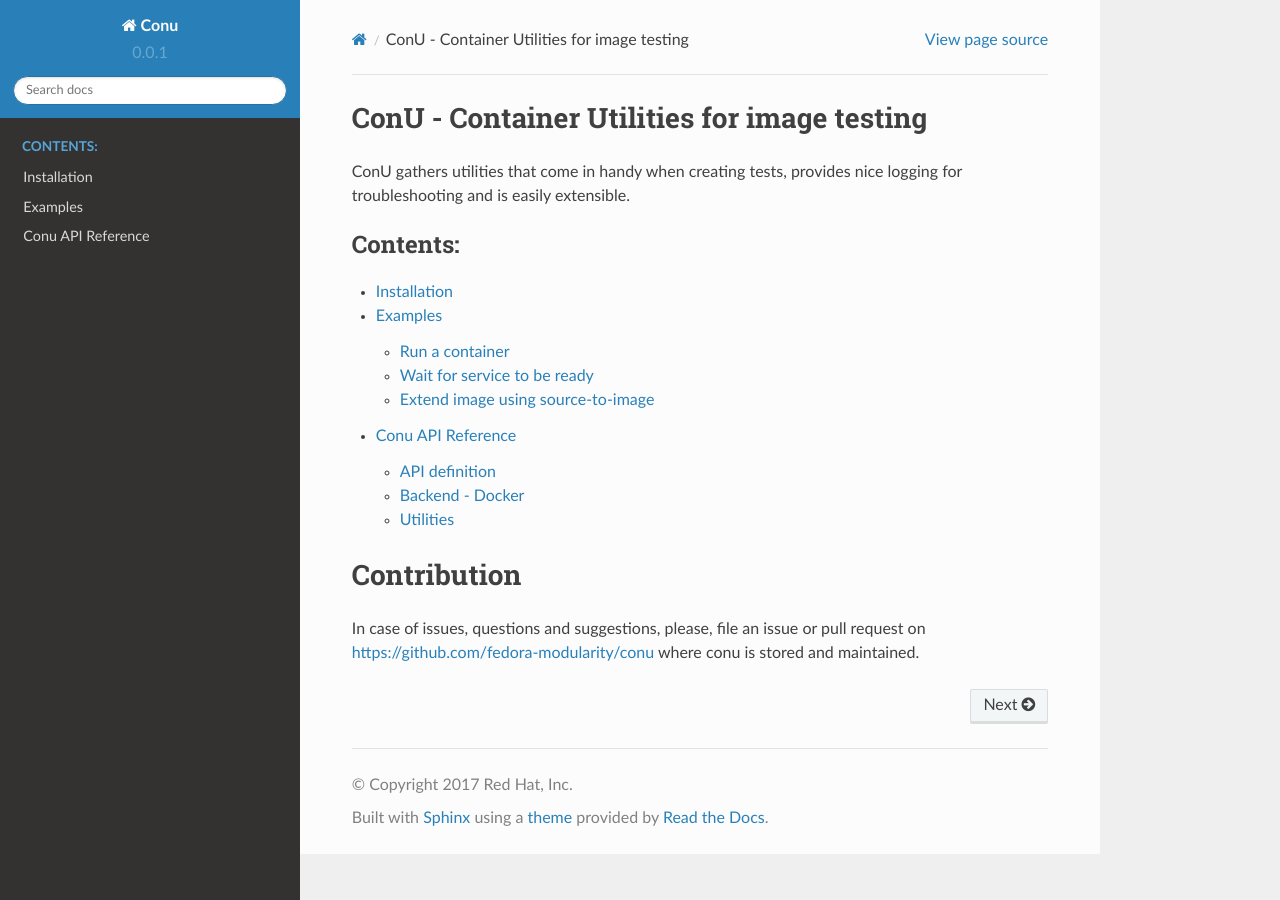
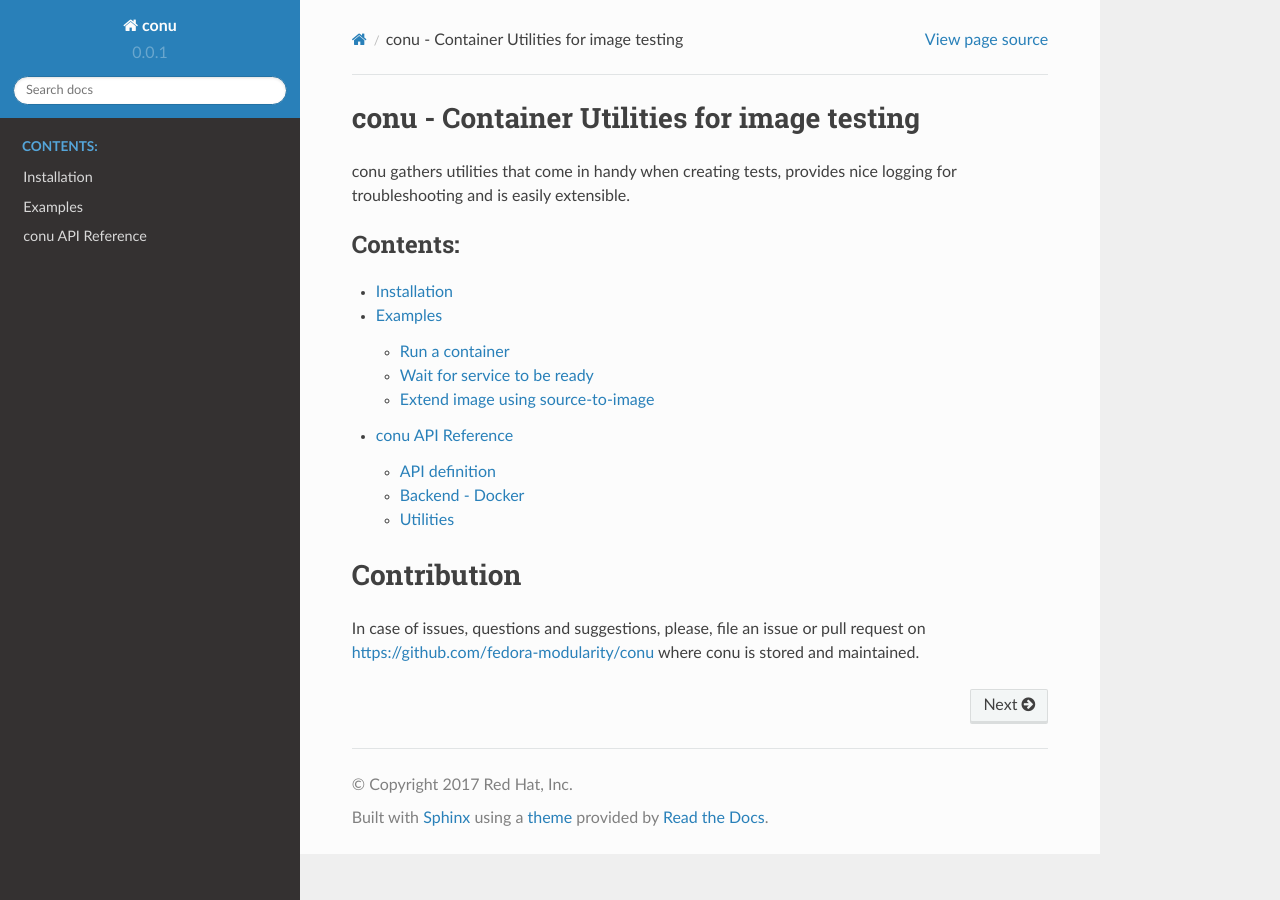
Before and after one commit to user-cont/conu, a Sphinx documentation site: the page built from docs/source/index.rst, in a window 1280 px wide. Built offline with Sphinx 7.4.7 and the Read the Docs theme 2.0.0, drawn with Linux system fonts in a browser that asks for light colours.

```diff
--- a/docs/source/conf.py
+++ b/docs/source/conf.py
@@ -1,7 +1,7 @@
 #!/usr/bin/env python3
 # -*- coding: utf-8 -*-
 #
-# Conu documentation build configuration file, created by
+# conu documentation build configuration file, created by
 # sphinx-quickstart on Fri Nov 10 13:42:30 2017.
 #
 # This file is execfile()d with the current directory set to its
@@ -47,7 +47,7 @@ source_suffix = '.rst'
 master_doc = 'index'
 
 # General information about the project.
-project = 'Conu'
+project = 'conu'
 copyright = '2017 Red Hat, Inc'
 author = 'Red Hat'
 
@@ -113,7 +113,7 @@ html_sidebars = {
 # -- Options for HTMLHelp output ------------------------------------------
 
 # Output file base name for HTML help builder.
-htmlhelp_basename = 'Conudoc'
+htmlhelp_basename = 'conudoc'
 
 
 # -- Options for LaTeX output ---------------------------------------------
@@ -140,7 +140,7 @@ latex_elements = {
 # (source start file, target name, title,
 #  author, documentclass [howto, manual, or own class]).
 latex_documents = [
-    (master_doc, 'Conu.tex', 'Conu Documentation',
+    (master_doc, 'conu.tex', 'conu Documentation',
      'Userspace Containerisation', 'manual'),
 ]
 
@@ -150,7 +150,7 @@ latex_documents = [
 # One entry per manual page. List of tuples
 # (source start file, name, description, authors, manual section).
 man_pages = [
-    (master_doc, 'conu', 'Conu Documentation',
+    (master_doc, 'conu', 'conu Documentation',
      [author], 1)
 ]
 
@@ -161,8 +161,8 @@ man_pages = [
 # (source start file, target name, title, author,
 #  dir menu entry, description, category)
 texinfo_documents = [
-    (master_doc, 'Conu', 'Conu Documentation',
-     author, 'Conu', 'One line description of project.',
+    (master_doc, 'conu', 'conu Documentation',
+     author, 'conu', 'Library which makes it easy to write tests for your containers.',
      'Miscellaneous'),
 ]
 
--- a/docs/source/index.rst
+++ b/docs/source/index.rst
@@ -1,12 +1,12 @@
-.. Conu documentation master file, created by
+.. conu documentation master file, created by
    sphinx-quickstart on Fri Nov 10 13:42:30 2017.
    You can adapt this file completely to your liking, but it should at least
    contain the root `toctree` directive.
 
-ConU - Container Utilities for image testing
+conu - Container Utilities for image testing
 =============================================
 
-ConU gathers utilities that come in handy when creating tests, provides nice logging for troubleshooting and is easily extensible.
+conu gathers utilities that come in handy when creating tests, provides nice logging for troubleshooting and is easily extensible.
 
 .. toctree::
    :maxdepth: 2
--- a/docs/source/installation.rst
+++ b/docs/source/installation.rst
@@ -1,7 +1,7 @@
 Installation
 ============
 
-Conu is now in initial phase. To try it out use following commands:
+conu is now in initial phase. To try it out use following commands:
 
 Clone repository:
 
--- a/docs/source/reference/index.rst
+++ b/docs/source/reference/index.rst
@@ -1,4 +1,4 @@
-Conu API Reference
+conu API Reference
 ===================
 
 .. toctree::
```
Also changed, not shown: 1 other file.
